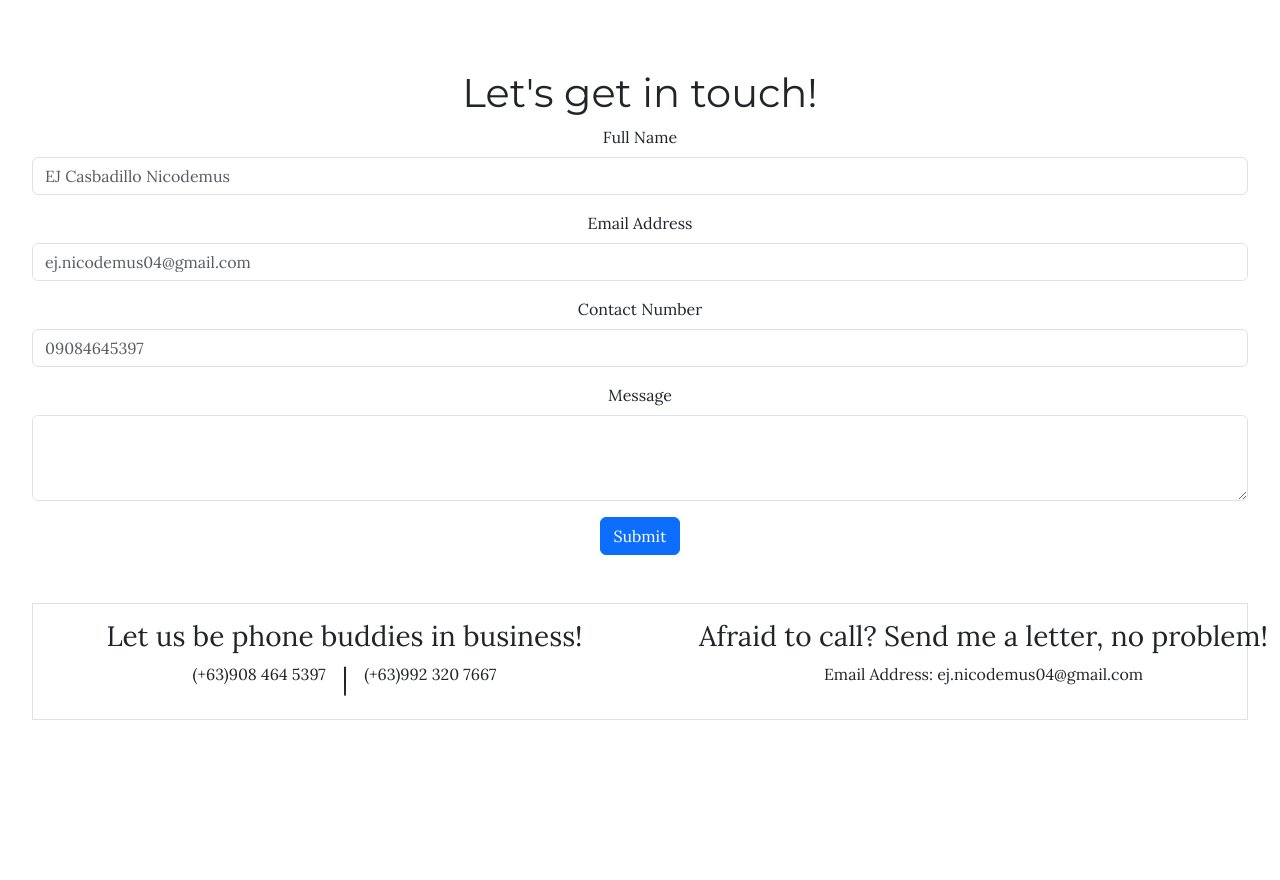
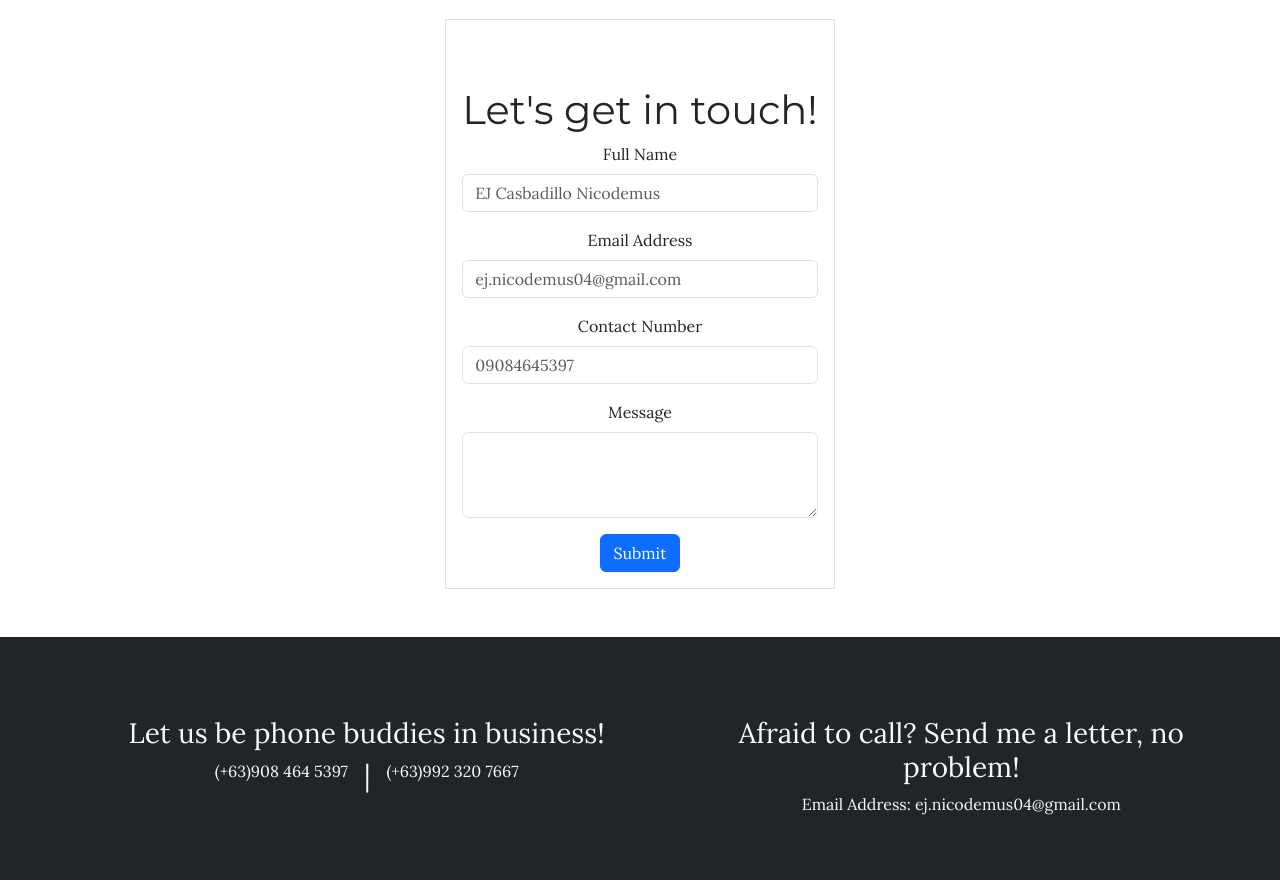
Before and after one commit to EJNicodemus/pntwst-webportfolio, a plain HTML site: page index.html in a window 1280 px wide. Shown: the part 2031-2911 px from the top of the page. Before the commit the page ends 2799 px from the top, so only its background shows below. Drawn offline with nearby package versions, Linux system fonts and the light colour scheme.

Commit message:
added additional fixes

```diff
--- a/index.css
+++ b/index.css
@@ -70,3 +70,8 @@ ul{
 .email{
 	font-size: 1rem;
 }
+
+#emailsent{
+	text-decoration: none;
+	color: whitesmoke;
+}
--- a/index.html
+++ b/index.html
@@ -130,7 +130,8 @@
 		</div>
 	</section>
 
-	<section id="contact" class="m-3 mb-5">
+	<div class="d-flex justify-content-center">
+		<section id="contact" class="border m-3 mb-5">
 			<div class="text-center m-3">
 				<h1>Let's get in touch!</h1>
 				<div id="contactItems"></div>
@@ -176,7 +177,13 @@
 				</div>
 
 
-			<div id="static-info" class="container-fluid border d-flex flex-column flex-md-row justify-content-around mt-5 p-3 text-center gap-5">
+			</div>
+		</section>
+	</div>
+
+	<div class = "bg-dark text-light text-center d-flex justify-content-center">
+		<section id="footer" class="m-3 mb-5">
+			<div id="static-info" class="container-fluid d-flex flex-column flex-md-row justify-content-around mt-5 p-3 text-center gap-5">
 					<div id="call" class="col-12 col-md-6">
 						<h3>Let us be phone buddies in business!</h3>
 						<div class="d-flex justify-content-center gap-3">
@@ -188,13 +195,11 @@
 					</div>
 					<div id="email" class="col-12 col-md-6">
 						<h3>Afraid to call? Send me a letter, no problem!</h3>
-					<div>Email Address: ej.nicodemus04@gmail.com</div>
+						<div>Email Address: <a id="emailsent" href="https://mail.google.com/mail/?view=cm&fs=1&to=ej.nicodemus04@gmail.com&su=(SUBJECT)&body=(BODY)&bcc=">ej.nicodemus04@gmail.com</a></div>
 					</div>
 				</div>
-
-
+		</section>
 	</div>
-	</section>
 
 	<script src="https://cdn.jsdelivr.net/npm/bootstrap@5.3.1/dist/js/bootstrap.bundle.min.js" integrity="sha384-HwwvtgBNo3bZJJLYd8oVXjrBZt8cqVSpeBNS5n7C8IVInixGAoxmnlMuBnhbgrkm" crossorigin="anonymous"></script>
 </body>
```
Lines whose indentation alone changed are shown as unchanged.
